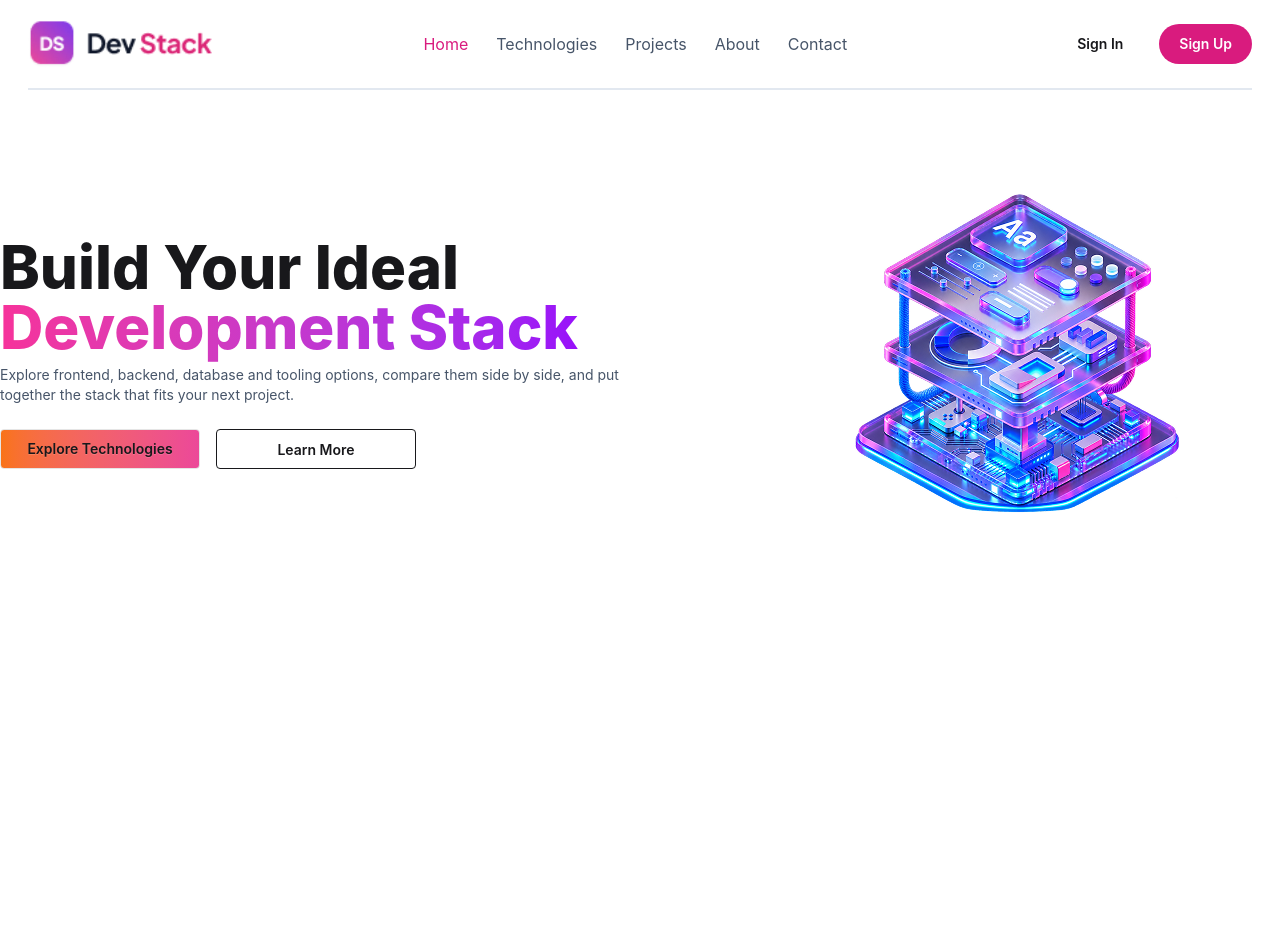
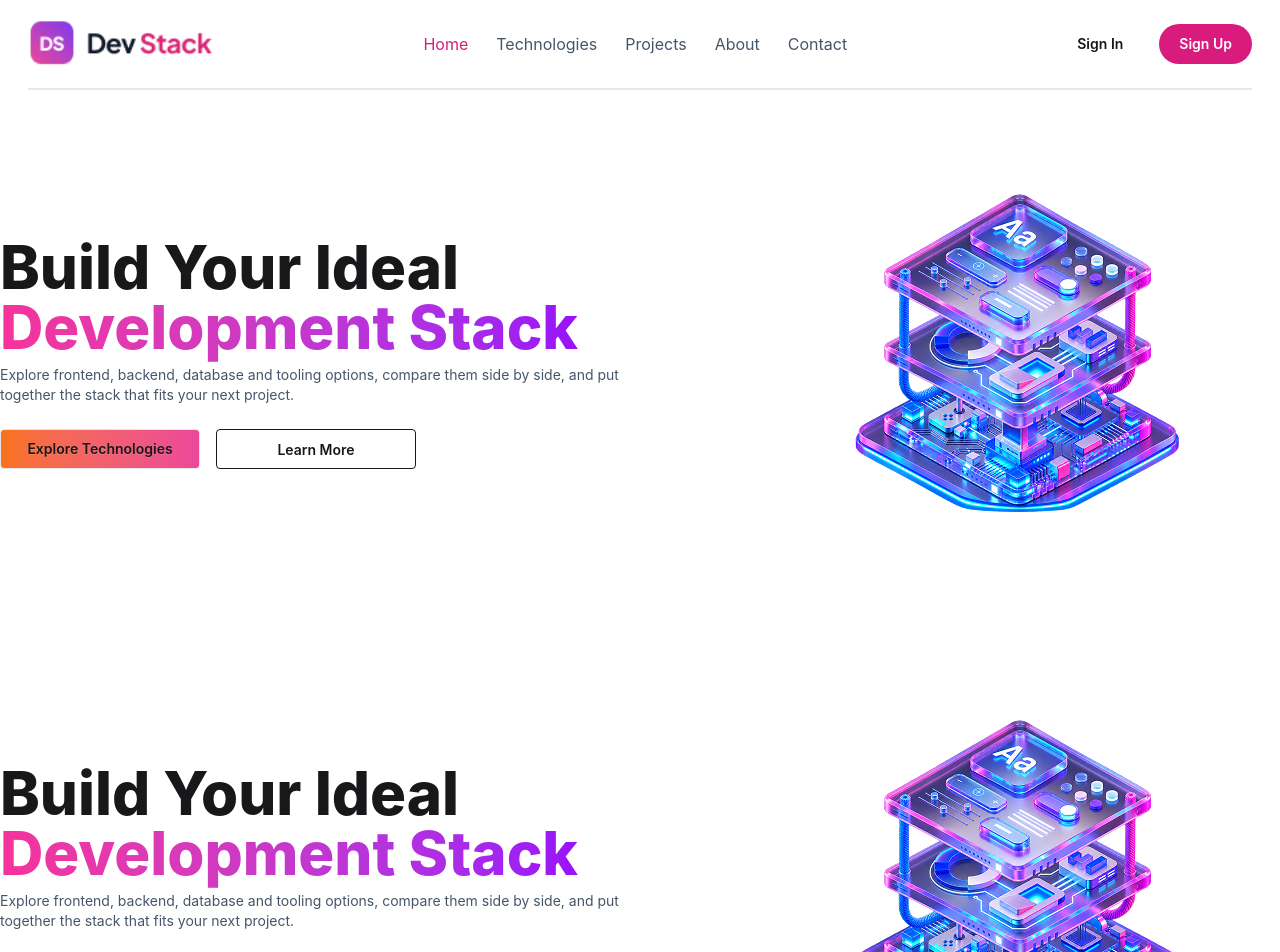
Before and after one commit to Maha-bub/DevStack-A5, a React (Vite) app: page / in a window 1280 px wide. Shown: the top 952 px of the page. Before the commit the page ends 800 px from the top, so only its background shows below. Built offline with nearby package versions, Linux system fonts and the light colour scheme.

Commit message:
update header sticky fetatures

```diff
--- a/src/App.tsx
+++ b/src/App.tsx
@@ -9,6 +9,7 @@ function App() {
 
       <NavHeader></NavHeader>
       <Hero></Hero>
+      <Hero></Hero>
 
 
     </>
--- a/src/Components/NavHeader.tsx
+++ b/src/Components/NavHeader.tsx
@@ -3,7 +3,7 @@ const NavHeader = () => {
     return (
         <>
 
-            <nav className='container mx-auto px-7'>
+            <nav className='container sticky z-50 top-0 bg-white mx-auto px-7'>
                 <div className='flex justify-between items-center py-5 border-b-2 border-slate-200'>
                     <img className='h-12' src={Logo} alt="DevStack Logo" />
                     <ul className='flex gap-7 text-[#475569] items-center justify-center'>
```
Also changed, not shown: src/Components/DevStack/DevStacks.tsx (added).
